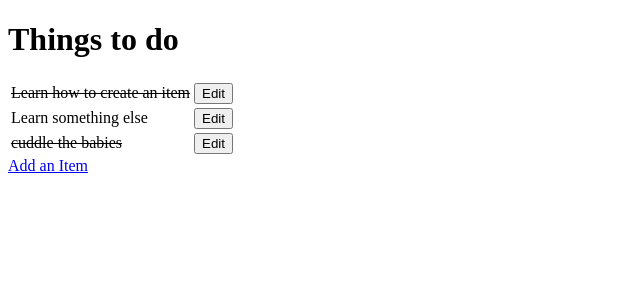
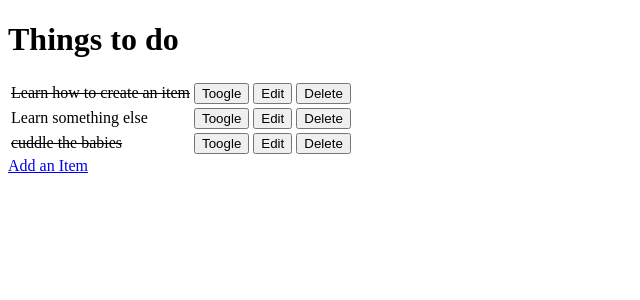
Before and after one commit to RichBurman/ci-fsf-hello-django, a Django app: page / in a window 1280 px wide. Shown: the top 300 px of the page, without its empty margins (0-640 px from the left). Run offline with Django 3.2, Linux system fonts and the light colour scheme; data comes from the database, SQL or seed files in the repository; both versions use the stored data as it was after the commit.

Commit message:
Add edit and delete CRUD

```diff
--- a/django_todo/urls.py
+++ b/django_todo/urls.py
@@ -15,11 +15,14 @@ Including another URLconf
 """
 from django.contrib import admin
 from django.urls import path
-from todo.views import get_todo_list, add_item, edit_item
+from todo import views
 
 urlpatterns = [
     path('admin/', admin.site.urls),
-    path('', get_todo_list, name='get_todo_list'),
-    path('add', add_item, name='add'),
-    path('edit/<item_id>', edit_item, name='edit'),
+    path('', views.get_todo_list, name='get_todo_list'),
+    path('add', views.add_item, name='add'),
+    path('edit/<item_id>', views.edit_item, name='edit'),
+    path('toogle/<item_id>', views.toogle_item, name='toogle'),
+    path('delete/<item_id>', views.delete_item, name='delete'),
+
 ]
--- a/todo/templates/todo/todo_list.html
+++ b/todo/templates/todo/todo_list.html
@@ -19,8 +19,18 @@
             <td>{{ item.name}}</td>
             {% endif %}
             <td>
+                <a href="/toogle/{{ item.id }}">
+                    <button>Toogle</button>
+                </a>
+            </td>
+            <td>
                 <a href="/edit/{{ item.id }}">
                     <button>Edit</button>
+                </a>
+            </td>
+            <td>
+                <a href="/delete/{{ item.id }}">
+                    <button>Delete</button>
                 </a>
             </td>
         </tr>
--- a/todo/views.py
+++ b/todo/views.py
@@ -40,3 +40,16 @@ def edit_item(request, item_id):
         'form': form
     }
     return render(request, 'todo/edit_item.html', context)
+
+
+def toogle_item(request, item_id):
+    item = get_object_or_404(Item, id=item_id)
+    item.done = not item.done
+    item.save()
+    return redirect('get_todo_list')
+
+
+def delete_item(request, item_id):
+    item = get_object_or_404(Item, id=item_id)
+    item.delete()
+    return redirect('get_todo_list')
```
Also changed, not shown: db.sqlite3.
